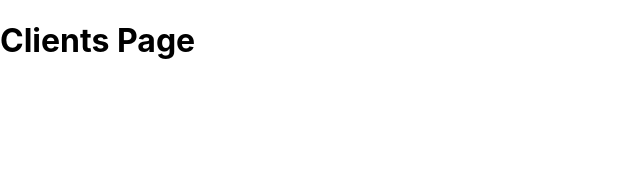
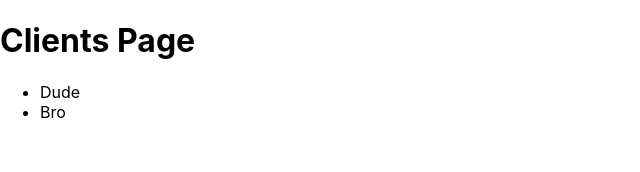
Before and after one commit to pRob3/nextjs-course, a Next.js app: page /clients in a window 1280 px wide. Shown: the top 172 px of the page, without its empty margins (0-640 px from the left). Built offline with nearby package versions, Linux system fonts and the light colour scheme.

Commit message:
Dynamic Routes

```diff
--- a/pages/clients/index.js
+++ b/pages/clients/index.js
@@ -1,7 +1,20 @@
+import Link from 'next/link';
+
 function ClientsPage() {
+  const clients = [
+    { id: 'dude', name: 'Dude' },
+    { id: 'bro', name: 'Bro' },
+  ];
   return (
     <div>
       <h1>Clients Page</h1>
+      <ul>
+        {clients.map((client) => (
+          <li key={client.id}>
+            <Link href={`/clients/${client.id}`}>{client.name}</Link>
+          </li>
+        ))}
+      </ul>
     </div>
   );
 }
```
Also changed, not shown: pages/index.js (+10 -0 lines).
